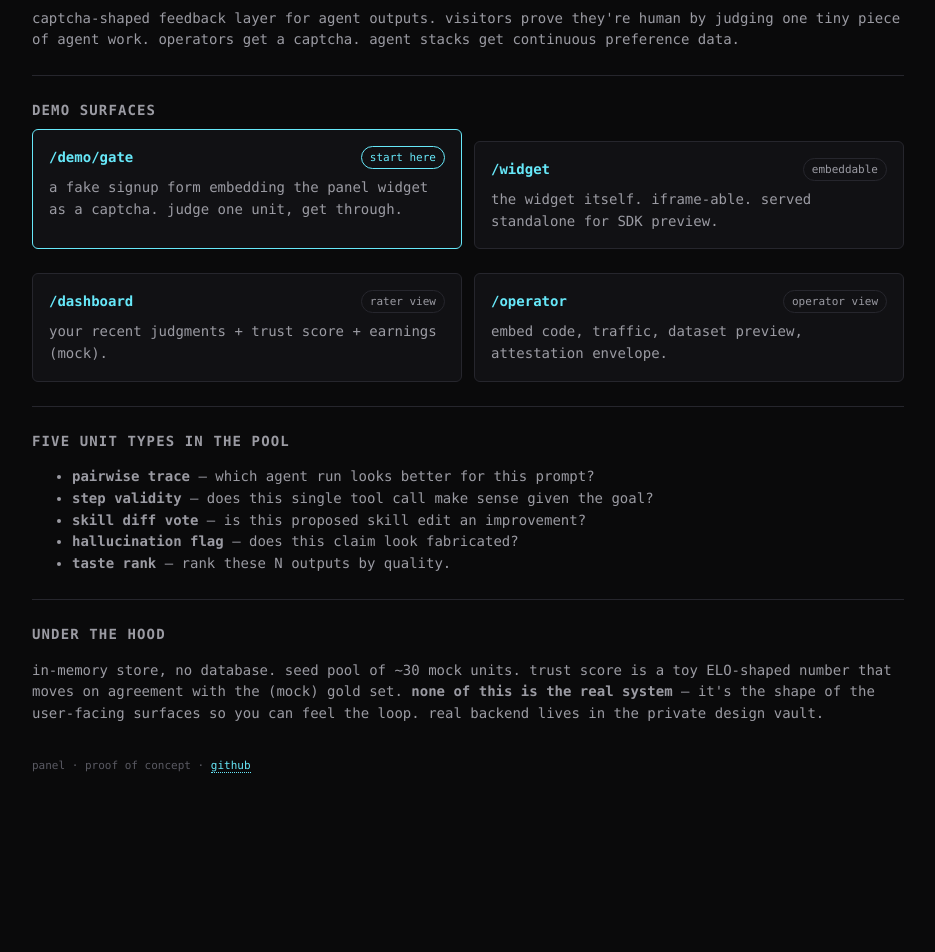
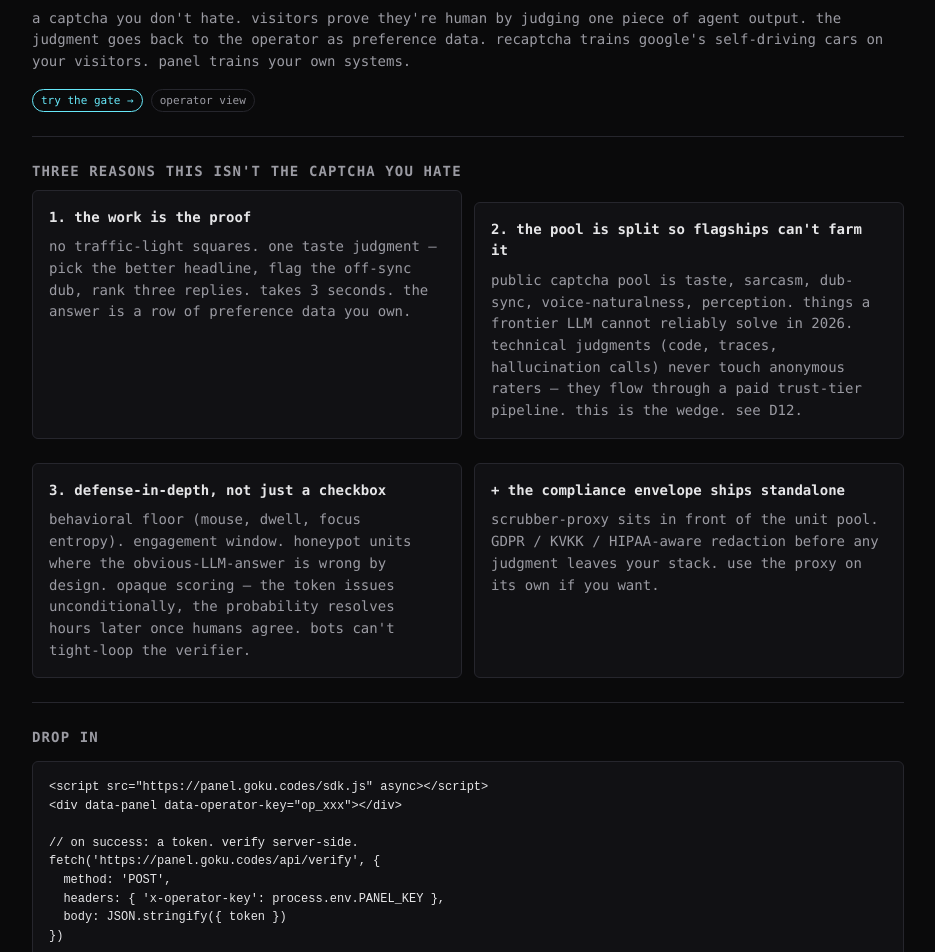
Before and after one commit to UltraInstinct0x/panel, a Next.js app: page / in a window 1280 px wide. Shown: the part 120-1072 px from the top of the page, without its empty margins (172-1107 px from the left). Before the commit the page ends 937 px from the top, so only its background shows below. Built offline with nearby package versions, Linux system fonts and the light colour scheme.

Commit message:
B: landing + readme voice rewrite

```diff
--- a/app/page.tsx
+++ b/app/page.tsx
@@ -7,7 +7,72 @@ export default function Home() {
       <Nav />
       <div className="container">
         <h1>panel</h1>
-        <p className="muted">captcha-shaped feedback layer for agent outputs. visitors prove they&apos;re human by judging one tiny piece of agent work. operators get a captcha. agent stacks get continuous preference data.</p>
+        <p className="muted">
+          a captcha you don&apos;t hate. visitors prove they&apos;re human by judging one piece of agent output.
+          the judgment goes back to the operator as preference data. recaptcha trains google&apos;s self-driving cars
+          on your visitors. panel trains your own systems.
+        </p>
+
+        <div style={{ marginTop: 16 }}>
+          <Link href="/demo/gate" className="badge badge-accent" style={{ marginRight: 8 }}>
+            try the gate →
+          </Link>
+          <Link href="/operator" className="badge">operator view</Link>
+        </div>
+
+        <hr />
+
+        <h3>three reasons this isn&apos;t the captcha you hate</h3>
+        <div className="grid-2">
+          <div className="card">
+            <strong>1. the work is the proof</strong>
+            <p className="muted" style={{ margin: '8px 0 0' }}>
+              no traffic-light squares. one taste judgment — pick the better headline, flag the off-sync dub,
+              rank three replies. takes 3 seconds. the answer is a row of preference data you own.
+            </p>
+          </div>
+          <div className="card">
+            <strong>2. the pool is split so flagships can&apos;t farm it</strong>
+            <p className="muted" style={{ margin: '8px 0 0' }}>
+              public captcha pool is taste, sarcasm, dub-sync, voice-naturalness, perception. things a frontier LLM
+              cannot reliably solve in 2026. technical judgments (code, traces, hallucination calls) never touch
+              anonymous raters — they flow through a paid trust-tier pipeline. this is the wedge. see D12.
+            </p>
+          </div>
+          <div className="card">
+            <strong>3. defense-in-depth, not just a checkbox</strong>
+            <p className="muted" style={{ margin: '8px 0 0' }}>
+              behavioral floor (mouse, dwell, focus entropy). engagement window. honeypot units where the
+              obvious-LLM-answer is wrong by design. opaque scoring — the token issues unconditionally, the
+              probability resolves hours later once humans agree. bots can&apos;t tight-loop the verifier.
+            </p>
+          </div>
+          <div className="card">
+            <strong>+ the compliance envelope ships standalone</strong>
+            <p className="muted" style={{ margin: '8px 0 0' }}>
+              scrubber-proxy sits in front of the unit pool. GDPR / KVKK / HIPAA-aware redaction before any
+              judgment leaves your stack. use the proxy on its own if you want.
+            </p>
+          </div>
+        </div>
+
+        <hr />
+
+        <h3>drop in</h3>
+        <pre style={{ background: 'var(--bg-2, #0e0e0e)', padding: 16, borderRadius: 6, overflow: 'auto', fontSize: 12 }}>
+{`<script src="https://panel.goku.codes/sdk.js" async></script>
+<div data-panel data-operator-key="op_xxx"></div>
+
+// on success: a token. verify server-side.
+fetch('https://panel.goku.codes/api/verify', {
+  method: 'POST',
+  headers: { 'x-operator-key': process.env.PANEL_KEY },
+  body: JSON.stringify({ token })
+})`}
+        </pre>
+        <p className="faint" style={{ fontSize: 12 }}>
+          the iframe widget at <code>/embed</code> works today. the script tag is the alpha shape. PoC, not GA.
+        </p>
 
         <hr />
 
@@ -18,15 +83,15 @@ export default function Home() {
               <strong>/demo/gate</strong>
               <span className="badge badge-accent">start here</span>
             </div>
-            <p className="muted" style={{ margin: '8px 0 0' }}>a fake signup form embedding the panel widget as a captcha. judge one unit, get through.</p>
+            <p className="muted" style={{ margin: '8px 0 0' }}>fake signup form. judge one unit, get through.</p>
           </Link>
 
-          <Link href="/widget?embed=true" className="card">
+          <Link href="/embed" className="card">
             <div className="row-between">
-              <strong>/widget</strong>
-              <span className="badge">embeddable</span>
+              <strong>/embed</strong>
+              <span className="badge">iframe SDK</span>
             </div>
-            <p className="muted" style={{ margin: '8px 0 0' }}>the widget itself. iframe-able. served standalone for SDK preview.</p>
+            <p className="muted" style={{ margin: '8px 0 0' }}>postMessage handshake. embeddable today.</p>
           </Link>
 
           <Link href="/dashboard" className="card">
@@ -34,7 +99,7 @@ export default function Home() {
               <strong>/dashboard</strong>
               <span className="badge">rater view</span>
             </div>
-            <p className="muted" style={{ margin: '8px 0 0' }}>your recent judgments + trust score + earnings (mock).</p>
+            <p className="muted" style={{ margin: '8px 0 0' }}>recent judgments, trust score, agreement.</p>
           </Link>
 
           <Link href="/operator" className="card">
@@ -42,27 +107,36 @@ export default function Home() {
               <strong>/operator</strong>
               <span className="badge">operator view</span>
             </div>
-            <p className="muted" style={{ margin: '8px 0 0' }}>embed code, traffic, dataset preview, attestation envelope.</p>
+            <p className="muted" style={{ margin: '8px 0 0' }}>operator key, embed snippet, traffic, dataset preview.</p>
           </Link>
         </div>
 
         <hr />
 
-        <h3>five unit types in the pool</h3>
+        <h3>where it is today</h3>
         <ul className="muted">
-          <li><strong>pairwise trace</strong> — which agent run looks better for this prompt?</li>
-          <li><strong>step validity</strong> — does this single tool call make sense given the goal?</li>
-          <li><strong>skill diff vote</strong> — is this proposed skill edit an improvement?</li>
-          <li><strong>hallucination flag</strong> — does this claim look fabricated?</li>
-          <li><strong>taste rank</strong> — rank these N outputs by quality.</li>
+          <li>persistent sqlite. judgments survive restart.</li>
+          <li>D12 pool split implemented. public pool = taste, dub-sync, sarcasm, perception.</li>
+          <li>behavioral signal collection (mouse, dwell, focus) per judgment.</li>
+          <li>honeypot units seeded. operator-key auth on verify.</li>
+          <li>0 paying customers. pre-launch, design-partner pricing only.</li>
+          <li>no SOC 2. no BAA. don&apos;t put it in front of PHI yet.</li>
         </ul>
 
         <hr />
 
-        <h3>under the hood</h3>
-        <p className="muted">in-memory store, no database. seed pool of ~30 mock units. trust score is a toy ELO-shaped number that moves on agreement with the (mock) gold set. <strong>none of this is the real system</strong> — it&apos;s the shape of the user-facing surfaces so you can feel the loop. real backend lives in the private design vault.</p>
+        <h3>who this is for</h3>
+        <ul className="muted">
+          <li>indie ticketing — anti-scalping where verified-fan is already defeated.</li>
+          <li>paid newsletter writers — bot-sub deliverability tanking your open rates.</li>
+          <li>DTC shopify (non-plus) — card-testing bots polluting your meta pixel.</li>
+          <li>seed-stage telemed — OTP toll-fraud before the SMS fires.</li>
+          <li>creators on direct-stripe — chargeback evidence packet at purchase confirm.</li>
+        </ul>
 
-        <p className="faint" style={{ marginTop: 32, fontSize: 11 }}>panel · proof of concept · <a href="https://github.com/UltraInstinct0x/panel">github</a></p>
+        <p className="faint" style={{ marginTop: 32, fontSize: 11 }}>
+          panel · proof of concept · <a href="https://github.com/UltraInstinct0x/panel">github</a>
+        </p>
       </div>
     </>
   );
```
Also changed, not shown: 1 other file (tests, documents, lock files or other folders).
